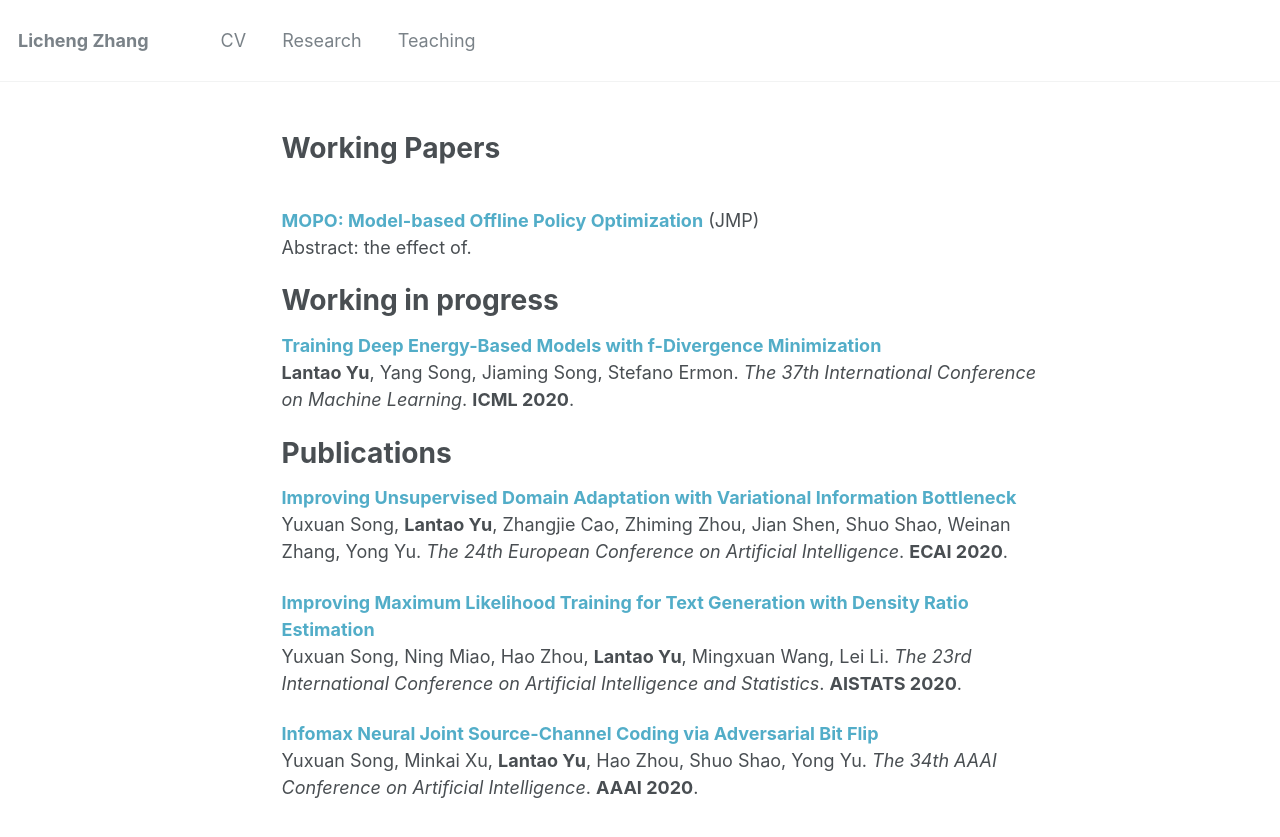
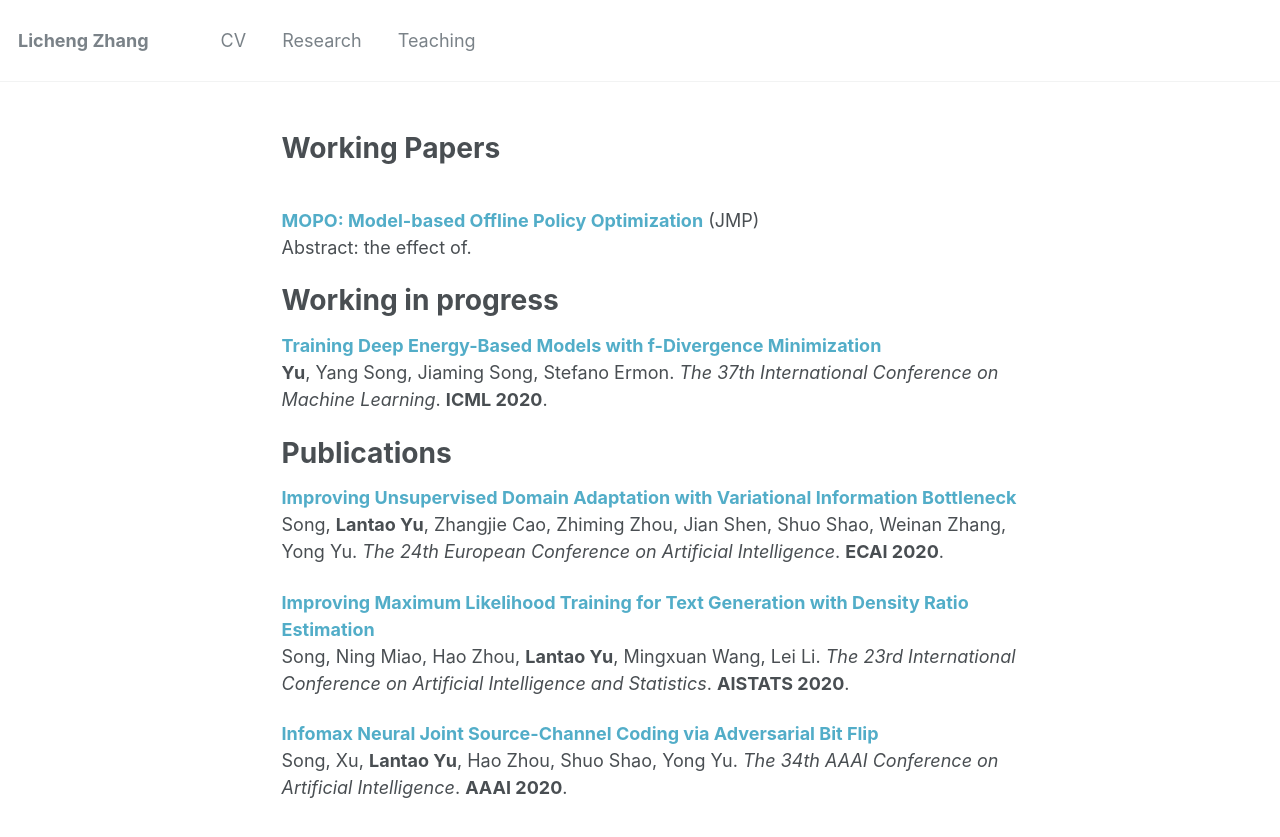
Before and after one commit to lichengzh/lichengzh.github.io, a Jekyll site: the page built from _pages/publications.md, in a window 1280 px wide. Shown: the top 837 px of the page. Built offline with Jekyll 4.4.1, drawn with Linux system fonts in a browser that asks for light colours.

Commit message:
Update publications.md

```diff
--- a/_pages/publications.md
+++ b/_pages/publications.md
@@ -12,17 +12,17 @@ Abstract: the effect of. <br>
 # <b> Working in progress</b> <br>
 
 <b>[Training Deep Energy-Based Models with f-Divergence Minimization](http://lantaoyu.com/publications/fEBM)</b> <br>
-<b>Lantao Yu</b>, Yang Song, Jiaming Song, Stefano Ermon.
+<b>Yu</b>, Yang Song, Jiaming Song, Stefano Ermon.
 <i>The 37th International Conference on Machine Learning</i>. <b>ICML 2020</b>.
 # <b> Publications</b> <br>
 <b>[Improving Unsupervised Domain Adaptation with Variational Information Bottleneck](http://lantaoyu.com/publications/VBDA)</b> <br>
-Yuxuan Song, <b>Lantao Yu</b>, Zhangjie Cao, Zhiming Zhou, Jian Shen, Shuo Shao, Weinan Zhang, Yong Yu.
+ Song, <b>Lantao Yu</b>, Zhangjie Cao, Zhiming Zhou, Jian Shen, Shuo Shao, Weinan Zhang, Yong Yu.
 <i>The 24th European Conference on Artificial Intelligence</i>. <b>ECAI 2020</b>.
 
 <b>[Improving Maximum Likelihood Training for Text Generation with Density Ratio Estimation](http://lantaoyu.com/publications/TextDR)</b> <br>
-Yuxuan Song, Ning Miao, Hao Zhou, <b>Lantao Yu</b>, Mingxuan Wang, Lei Li.
+Song, Ning Miao, Hao Zhou, <b>Lantao Yu</b>, Mingxuan Wang, Lei Li.
 <i>The 23rd International Conference on Artificial Intelligence and Statistics</i>. <b>AISTATS 2020</b>.
 
 <b>[Infomax Neural Joint Source-Channel Coding via Adversarial Bit Flip](http://lantaoyu.com/publications/IABF)</b> <br>
-Yuxuan Song, Minkai Xu, <b>Lantao Yu</b>, Hao Zhou, Shuo Shao, Yong Yu.
+Song,  Xu, <b>Lantao Yu</b>, Hao Zhou, Shuo Shao, Yong Yu.
 <i>The 34th AAAI Conference on Artificial Intelligence</i>. <b>AAAI 2020</b>.
```
